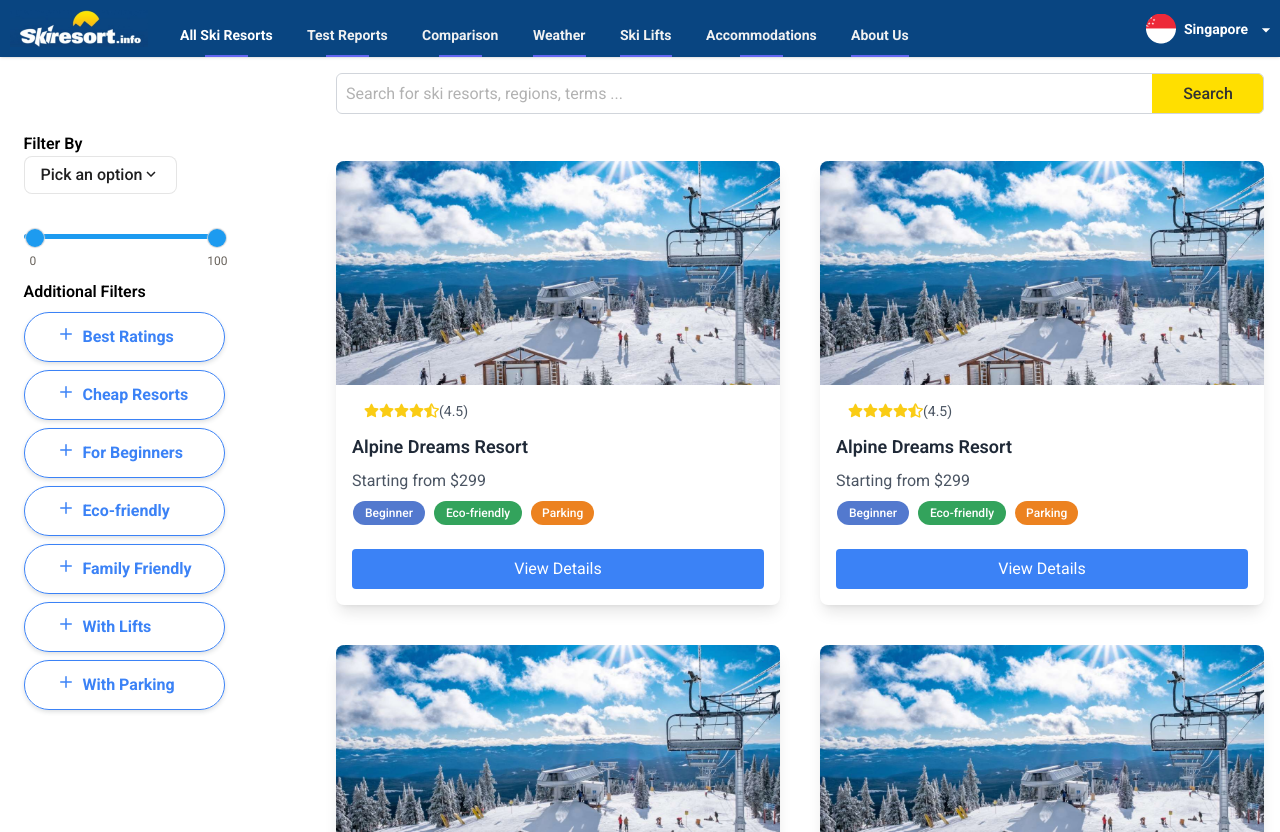
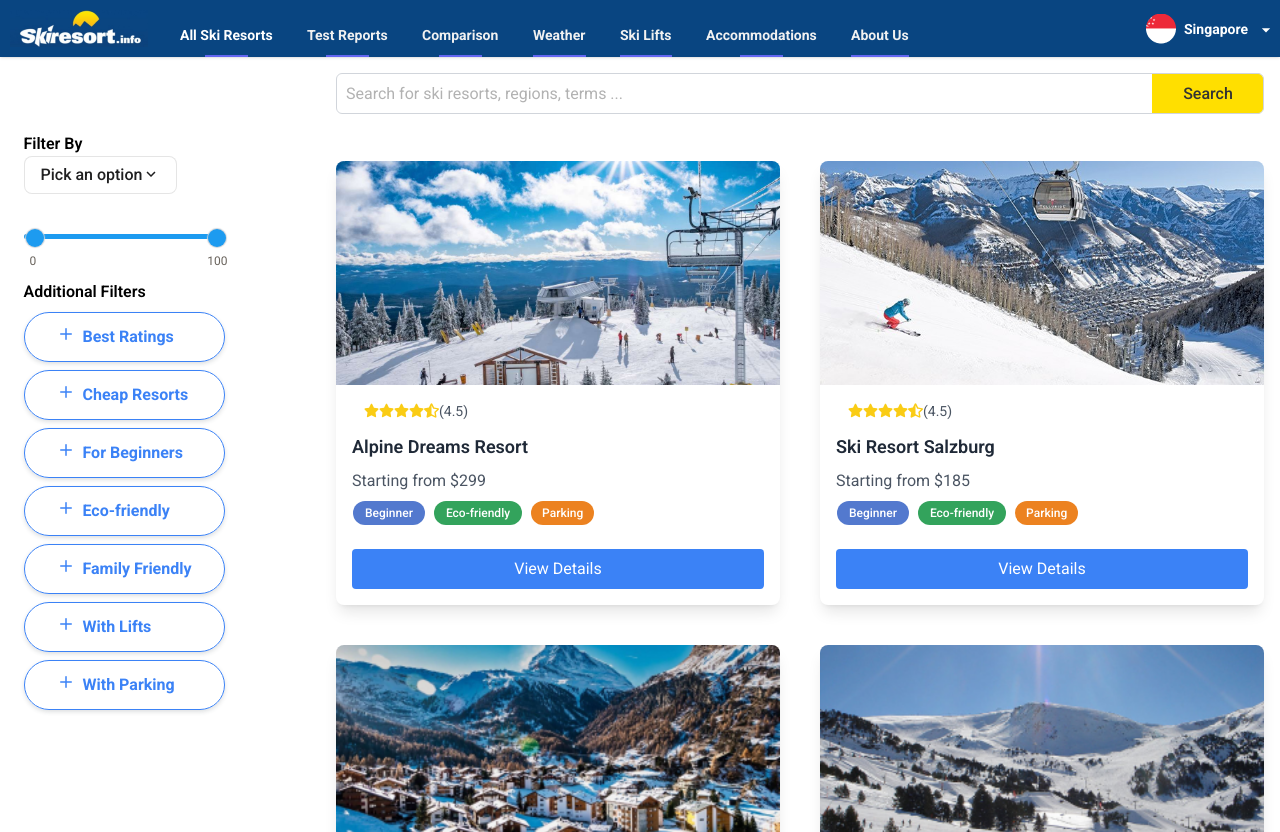
Before and after one commit to jonathanmui4/Ski-Redesign, a React (Vite) app: page /results-2 in a window 1280 px wide. Built offline with nearby package versions, Linux system fonts and the light colour scheme; a web font is replaced by a local one.

Commit message:
Add dynamic resort loading to all results pages

```diff
--- a/src/Components/Cards/ResultCard2Column.jsx
+++ b/src/Components/Cards/ResultCard2Column.jsx
@@ -1,10 +1,10 @@
 import React from "react";
+import PropTypes from "prop-types";
 import { FaStar, FaStarHalfAlt, FaRegStar } from "react-icons/fa";
 import styles from "./ResultCard2Column.module.css";
 
-const ResultCard2Column = () => {
-    const imgUrl = "resorts/Resort1.jpeg";
-    const rating = 4.5;
+const ResultCard2Column = (props) => {
+    const { key, name, rating, price, tags, imgUrl } = props;
     // Calculate number of full stars
     const fullStars = Math.floor(rating);
     // Check if there's a half star
@@ -59,12 +59,12 @@ const ResultCard2Column = () => {
                         </div>
                         <div className={styles.frame5}>
                             <div className={styles.alpineDreamsResort}>
-                                Alpine Dreams Resort
+                                {name}
                             </div>
                         </div>
                         <div className={styles.frame6}>
                             <div className={styles.viewDetails}>
-                                Starting from $299
+                                Starting from ${price}
                             </div>
                         </div>
                         <div className={styles.frame7}>
@@ -90,4 +90,13 @@ const ResultCard2Column = () => {
     );
 };
 
+ResultCard2Column.propTypes = {
+    key: PropTypes.number,
+    name: PropTypes.string.isRequired,
+    rating: PropTypes.number.isRequired,
+    price: PropTypes.number.isRequired,
+    tags: PropTypes.array.isRequired,
+    imgUrl: PropTypes.string.isRequired,
+};
+
 export default ResultCard2Column;
--- a/src/Components/Cards/ResultCard3Column.jsx
+++ b/src/Components/Cards/ResultCard3Column.jsx
@@ -1,9 +1,9 @@
 import { FaStar, FaStarHalfAlt, FaRegStar } from "react-icons/fa";
+import PropTypes from "prop-types";
 import styles from "./ResultCard3Column.module.css";
 
-const ResultCard3Column = () => {
-    const imgUrl = "resorts/Resort1.jpeg";
-    const rating = 4.5;
+const ResultCard3Column = (props) => {
+    const { key, name, rating, price, tags, imgUrl } = props;
     // Calculate number of full stars
     const fullStars = Math.floor(rating);
     // Check if there's a half star
@@ -57,12 +57,12 @@ const ResultCard3Column = () => {
                         </div>
                         <div className={styles.frame4}>
                             <div className={styles.alpineDreamsResort}>
-                                Alpine Dreams Resort
+                                {name}
                             </div>
                         </div>
                         <div className={styles.frame5}>
                             <div className={styles.startingFrom299}>
-                                Starting from $299
+                                Starting from ${price}
                             </div>
                         </div>
                         <div className={styles.frame6}>
@@ -88,4 +88,13 @@ const ResultCard3Column = () => {
     );
 };
 
+ResultCard3Column.propTypes = {
+    key: PropTypes.number,
+    name: PropTypes.string.isRequired,
+    rating: PropTypes.number.isRequired,
+    price: PropTypes.number.isRequired,
+    tags: PropTypes.array.isRequired,
+    imgUrl: PropTypes.string.isRequired,
+};
+
 export default ResultCard3Column;
--- a/src/Components/Pages/ResultsPage2Column.jsx
+++ b/src/Components/Pages/ResultsPage2Column.jsx
@@ -4,6 +4,7 @@ import Slider from "../Filters/Slider";
 import AdditionalFilters from "../Filters/AdditionalFilters";
 import ResultsCard2Column from "../Cards/ResultCard2Column";
 import FrameComponent1 from "./HomePage/FrameComponent1";
+import { resorts } from "../../content";
 import styles from "./ResultsPage2Column.module.css";
 
 const ResultsPage2Column = () => {
@@ -33,12 +34,18 @@ const ResultsPage2Column = () => {
                     </div>
                 </div>
                 <div className={styles.cards}>
-                    <ResultsCard2Column />
-                    <ResultsCard2Column />
-                    <ResultsCard2Column />
-                    <ResultsCard2Column />
-                    <ResultsCard2Column />
-                    <ResultsCard2Column />
+                    {resorts.map((resort, index) => {
+                        return (
+                            <ResultsCard2Column
+                                key={index}
+                                name={resort.name}
+                                rating={resort.rating}
+                                price={resort.price}
+                                tags={resort.tags}
+                                imgUrl={resort.image}
+                            />
+                        );
+                    })}
                 </div>
             </div>
             <div className={styles.frame55}>
--- a/src/Components/Pages/ResultsPage3Column.jsx
+++ b/src/Components/Pages/ResultsPage3Column.jsx
@@ -4,6 +4,7 @@ import FilterDropdown from "../Filters/FilterDropdown";
 import Slider from "../Filters/Slider";
 import AdditionalFilters from "../Filters/AdditionalFilters";
 import ResultCard3Column from "../Cards/ResultCard3Column";
+import { resorts } from "../../content";
 import styles from "./ResultsPage3Column.module.css";
 
 const ResultsPage3Column = () => {
@@ -29,12 +30,18 @@ const ResultsPage3Column = () => {
                     </div>
                 </div>
                 <div className={styles.cards}>
-                    <ResultCard3Column />
-                    <ResultCard3Column />
-                    <ResultCard3Column />
-                    <ResultCard3Column />
-                    <ResultCard3Column />
-                    <ResultCard3Column />
+                    {resorts.map((resort, index) => {
+                        return (
+                            <ResultCard3Column
+                                key={index}
+                                name={resort.name}
+                                rating={resort.rating}
+                                price={resort.price}
+                                tags={resort.tags}
+                                imgUrl={resort.image}
+                            />
+                        );
+                    })}
                 </div>
             </div>
             <div className={styles.frame62}>
--- a/src/Components/Pages/ResultsPageSingle1Col.jsx
+++ b/src/Components/Pages/ResultsPageSingle1Col.jsx
@@ -7,7 +7,6 @@ import { resorts } from "../../content";
 import styles from "./ResultsPageSingle1Col.module.css";
 
 const ResultsPageSingle1Col = () => {
-    console.log(resorts);
     return (
         <div className={styles.resultsPageSingle1Col}>
             <div className={styles.content}>
```
